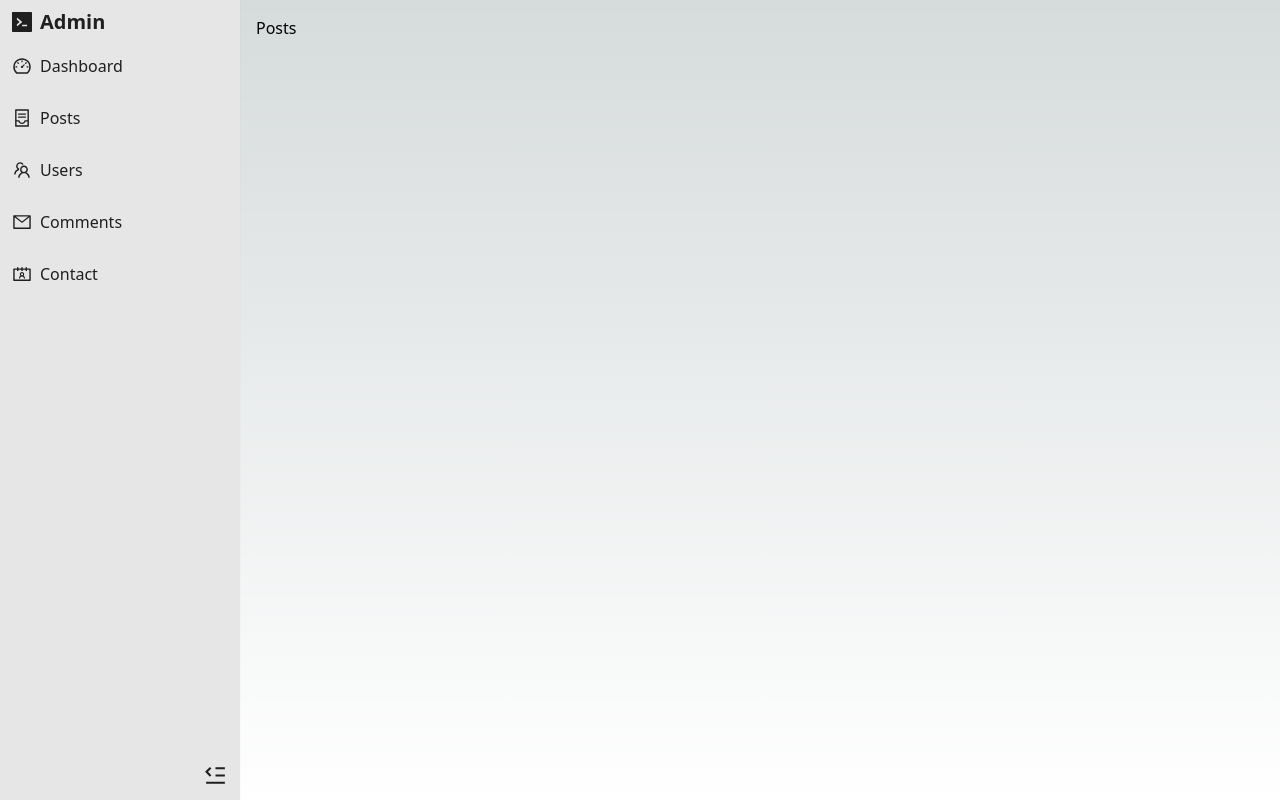
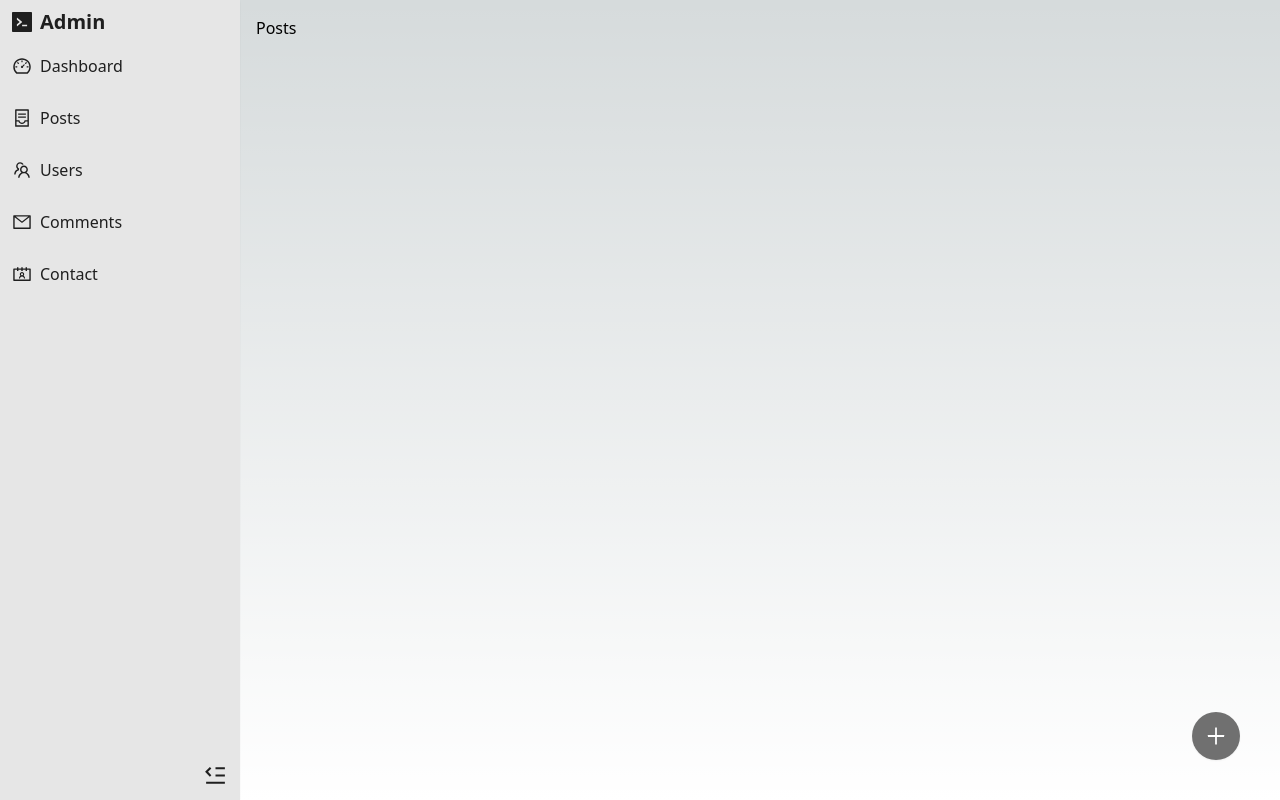
Before and after one commit to MonaBlanc/blog-app-v2, a Next.js app: page /admin/posts in a window 1280 px wide. Built offline with nearby package versions, Linux system fonts and the light colour scheme.

Commit message:
Add Post button

```diff
--- a/components/layout/AdminLayout.tsx
+++ b/components/layout/AdminLayout.tsx
@@ -1,9 +1,11 @@
+import Link from "next/link";
 import { FC } from "react";
 import {
     AiOutlineContacts,
     AiOutlineContainer,
     AiOutlineDashboard,
     AiOutlineMail,
+    AiOutlinePlus,
     AiOutlineTeam,
 } from "react-icons/ai";
 import AdminNav from "../common/AdminNav";
@@ -27,8 +29,11 @@ const AdminLayout: FC<Props> = ({children}): JSX.Element => {
         <div className="flex">
             <AdminNav navItems={navItems} />
             <div className="flex-1 p-4">
-            {children}
-            </div>
+            {children}</div>
+            {/*Create Button*/}
+            <Link href="/admin/posts/create" className="bg-secondary-dark dark:bg-secondary-light text-primary dark:text-primary-dark fixed z-10 right-10 bottom-10 p-3 rounded-full hover:scale-90 shadow-sm transition">
+                <AiOutlinePlus size={24} />
+            </Link>
         </div>
     );
 }
```
